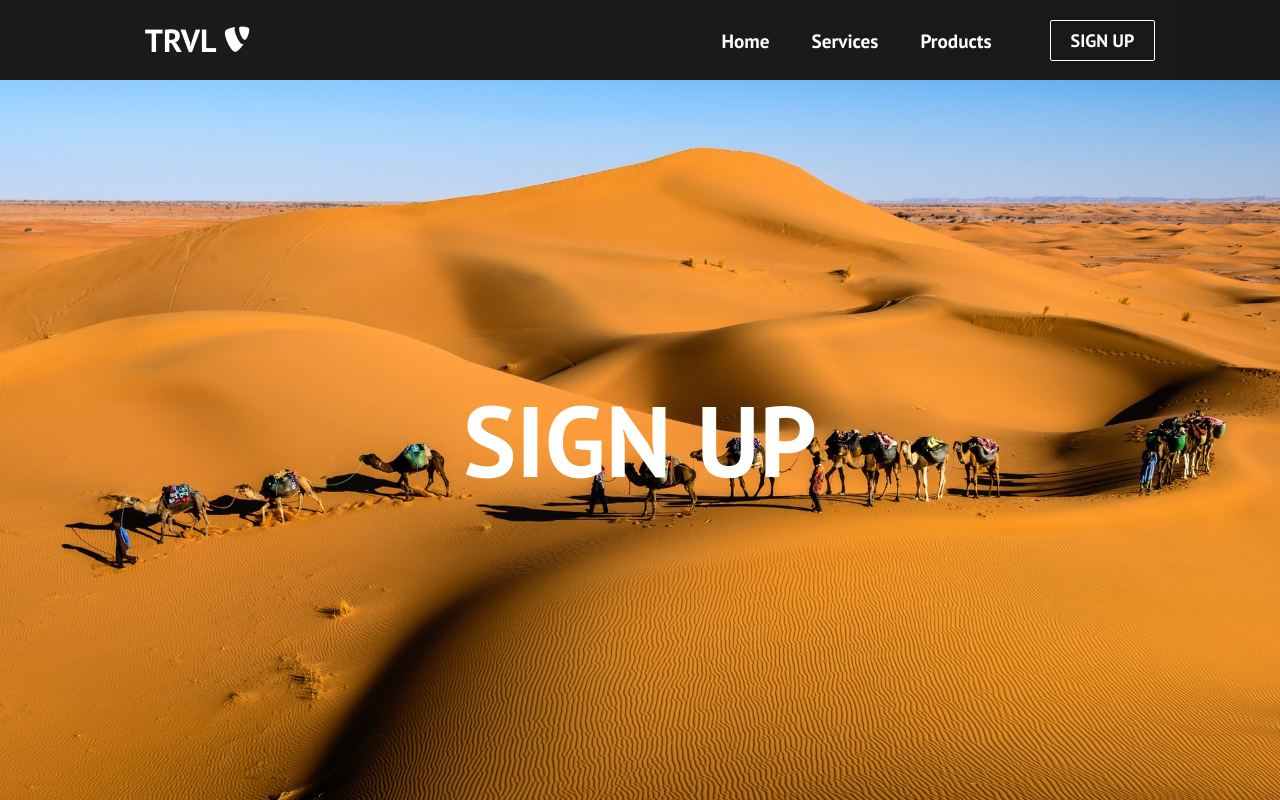
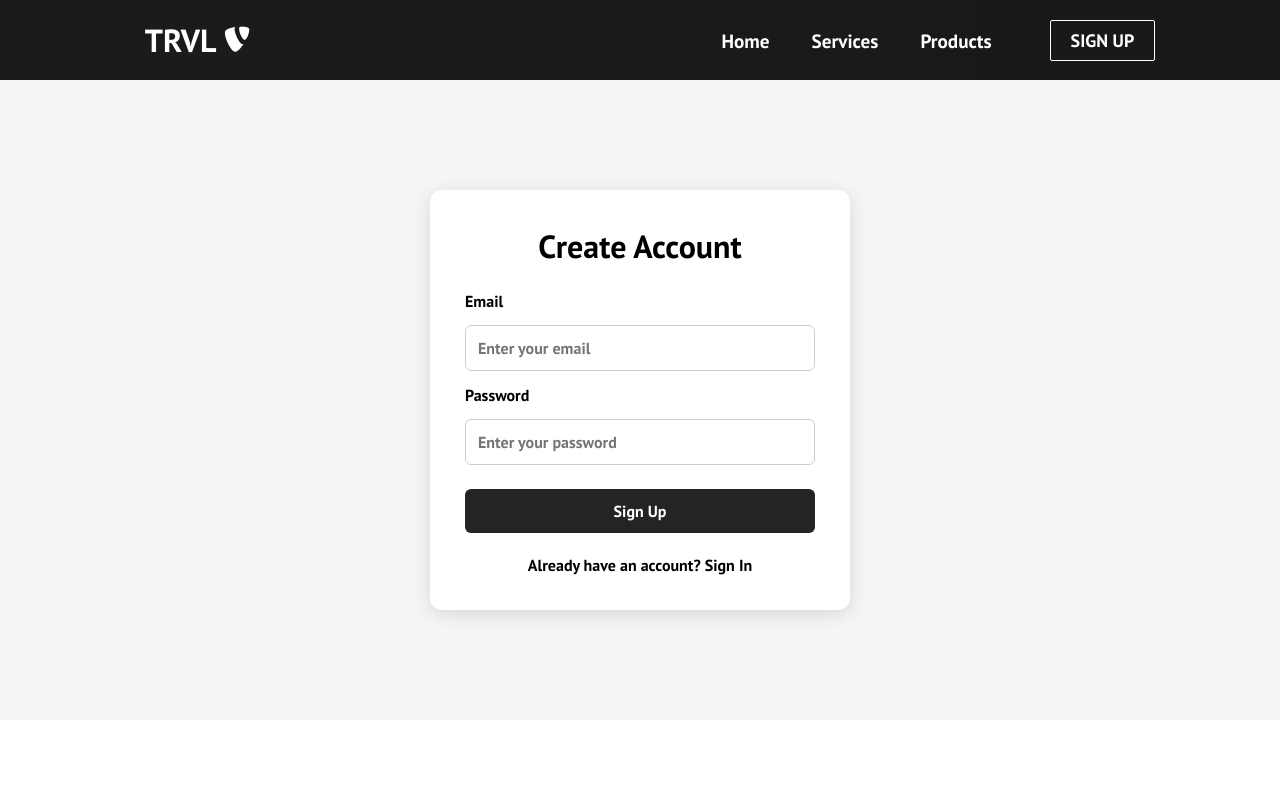
Before and after one commit to CodrutaRisco/react-travel-website, a React (Create React App) app: page /sign-up in a window 1280 px wide. Built offline with nearby package versions, Linux system fonts and the light colour scheme.

Commit message:
Implement Firebase sign up page

```diff
--- a/package.json
+++ b/package.json
@@ -4,6 +4,7 @@
   "private": true,
   "dependencies": {
     "cra-template": "1.2.0",
+    "firebase": "^12.17.1",
     "react": "^19.0.0",
     "react-dom": "^19.0.0",
     "react-router-dom": "^7.1.5",
--- /dev/null
+++ b/src/components/pages/SignUp.css
@@ -0,0 +1,66 @@
+.signup-container {
+  min-height: 80vh;
+  display: flex;
+  justify-content: center;
+  align-items: center;
+  padding: 40px 20px;
+  background: #f5f5f5;
+}
+
+.signup-form {
+  width: 100%;
+  max-width: 420px;
+  background: white;
+  padding: 35px;
+  border-radius: 12px;
+  box-shadow: 0 4px 18px rgba(0, 0, 0, 0.12);
+  display: flex;
+  flex-direction: column;
+  gap: 14px;
+}
+
+.signup-form h1 {
+  text-align: center;
+  margin-bottom: 10px;
+}
+
+.signup-form label {
+  font-weight: 600;
+}
+
+.signup-form input {
+  padding: 12px;
+  border: 1px solid #ccc;
+  border-radius: 6px;
+  font-size: 16px;
+}
+
+.signup-form input:focus {
+  outline: none;
+  border-color: #242424;
+}
+
+.signup-form button {
+  margin-top: 10px;
+  padding: 12px;
+  border: none;
+  border-radius: 6px;
+  background: #242424;
+  color: white;
+  font-size: 16px;
+  cursor: pointer;
+}
+
+.signup-form button:hover {
+  opacity: 0.9;
+}
+
+.signup-form p {
+  text-align: center;
+  margin-top: 8px;
+}
+
+.signup-form span {
+  font-weight: 600;
+  cursor: pointer;
+}
--- a/src/components/pages/SignUp.js
+++ b/src/components/pages/SignUp.js
@@ -1,8 +1,73 @@
 import React from 'react';
-import '../../App.css';
+import "./SignUp.css";
+import { useState } from "react";
+
+import { createUserWithEmailAndPassword } from "firebase/auth";
+import { auth } from "../../firebase";
 
 export default function SignUp() {
+
+ const [email, setEmail] = useState("");
+ const [password, setPassword] = useState("");
+ const [message, setMessage] = useState("");
+
+ const handleSubmit = async (event) => {
+   event.preventDefault();
+
+   try {
+     const userCredential = await createUserWithEmailAndPassword(
+       auth,
+       email,
+       password,
+     );
+
+     console.log(userCredential.user);
+
+     setMessage("Account created successfully!");
+     setEmail("");
+     setPassword("");
+   } catch (error) {
+     console.error("Firebase error code:", error.code);
+     console.error("Firebase error message:", error.message);
+
+     setMessage(`${error.code}: ${error.message}`);
+     //  console.error(error);
+     //  setMessage(error.message);
+   }
+ };
+
     return (
-        <h1 className='sign-up'>SIGN UP</h1>
+      <div className="signup-container">
+        <form className="signup-form" onSubmit={handleSubmit}>
+          <h1>Create Account</h1>
+
+          <label htmlFor="email">Email</label>
+          <input
+            type="email"
+            id="email"
+            placeholder="Enter your email"
+            value={email}
+            onChange={(event) => setEmail(event.target.value)}
+            required
+          />
+
+          <label htmlFor="password">Password</label>
+          <input
+            type="password"
+            id="password"
+            placeholder="Enter your password"
+            value={password}
+            onChange={(event) => setPassword(event.target.value)}
+            required
+          />
+
+          <button type="submit">Sign Up</button>
+          {message && <p>{message}</p>}
+
+          <p>
+            Already have an account? <span>Sign In</span>
+          </p>
+        </form>
+      </div>
     );
 }
--- /dev/null
+++ b/src/firebase.js
@@ -0,0 +1,17 @@
+import { initializeApp } from "firebase/app";
+import { getAuth } from "firebase/auth";
+import { getFirestore } from "firebase/firestore";
+
+const firebaseConfig = {
+  apiKey: "AIzaSyDBgDlTGisOfjI6EnHVwhqii3YCzAWQ8gU",
+  authDomain: "react-travel-website-fd67f.firebaseapp.com",
+  projectId: "react-travel-website-fd67f",
+  storageBucket: "react-travel-website-fd67f.firebasestorage.app",
+  messagingSenderId: "445327488983",
+  appId: "1:445327488983:web:de38d40157062402ac7d92",
+};
+
+const app = initializeApp(firebaseConfig);
+
+export const auth = getAuth(app);
+export const db = getFirestore(app);
```
Also changed, not shown: 1 other file (tests, documents, lock files or other folders).
